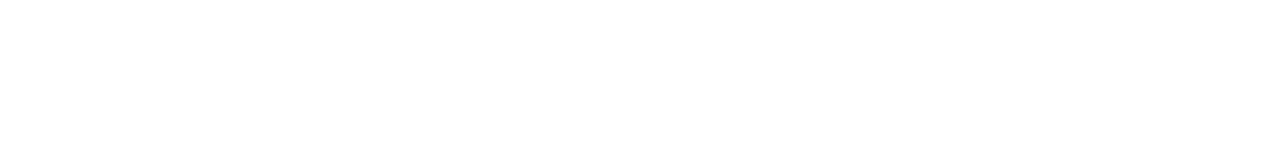
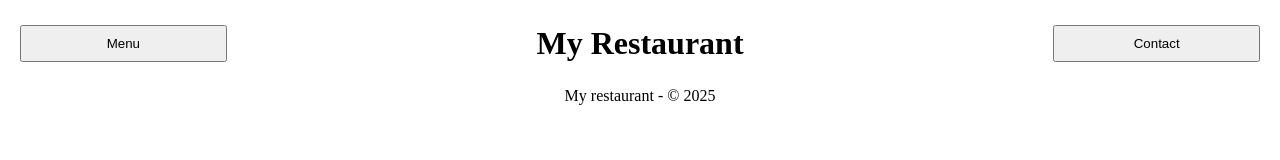
Before and after one commit to Developer9719/RestaurantPage, a website built with webpack: page src/template.html in a window 1280 px wide. Built offline with nearby package versions, Linux system fonts and the light colour scheme.

Commit message:
Header and footer complete

```diff
--- a/src/css/headerAndFooter.css
+++ b/src/css/headerAndFooter.css
@@ -0,0 +1,16 @@
+header {
+    margin: 25px 20px 25px 20px;
+}
+
+.headerNav {
+    display: grid;
+    grid-template-columns: 0.25fr 1fr 0.25fr; /* Middle grid resizes 4 times as much as the left and right sides */
+}
+
+.headerNav > h1 {
+    text-align: center;
+}
+
+footer {
+    text-align: center;
+}
--- a/src/css/skeleton.css
+++ b/src/css/skeleton.css
@@ -1,8 +1,4 @@
-.headerGrid {
-    display: grid;
-    grid-template-columns: 0.25fr 1fr 0.25fr;
+* {
+    margin: 0;
+    padding: 0;
 }
-
-.headerGrid > h1 { /* Direct child selector */
-    text-align: center;
-}
--- a/src/script/headerAndFooter.js
+++ b/src/script/headerAndFooter.js
@@ -1,5 +1,34 @@
 import '../css/headerAndFooter.css';
 
-export function headerFooter() {
+export function header() {
+    // Grabs the header element to place all the following elements in
+    const header = document.querySelector('header');
 
+    // Creates all new elements needed
+    const siteTitle = document.createElement('h1');
+    const menuButton = document.createElement('button');
+    const contactButton = document.createElement('button');
+
+    // Adding all new elements to the DOM
+    header.appendChild(menuButton);
+    header.appendChild(siteTitle);
+    header.appendChild(contactButton);
+
+    // Adding text to the elements
+    siteTitle.textContent = 'My Restaurant';
+    menuButton.textContent = 'Menu';
+    contactButton.textContent = 'Contact';
+
+    // Apply classes to elements for styling
+    header.className = 'headerNav';
 }
+
+export function footer() {
+    // Grabs footer element to place elements into
+    const footer = document.querySelector('footer');
+
+    // &copy sets the copyright date
+    const footerContent = 'My restaurant - &copy 2025';
+
+    footer.innerHTML = footerContent;
+}
--- a/src/script/index.js
+++ b/src/script/index.js
@@ -8,14 +8,16 @@
 
 // Imports the function from the file
 import { skeletonWebsite } from "./skeleton";
-import { headerFooter } from "./headerAndFooter";
+import { header } from "./headerAndFooter";
 import { topArea } from "./topViewport";
 import { menu } from "./menu"
 import { contact } from "./contact"
+import { footer } from "./headerAndFooter";
 
 // Runs the function
 skeletonWebsite();
-headerFooter();
+header();
 topArea();
 menu();
 contact();
+footer();
```
